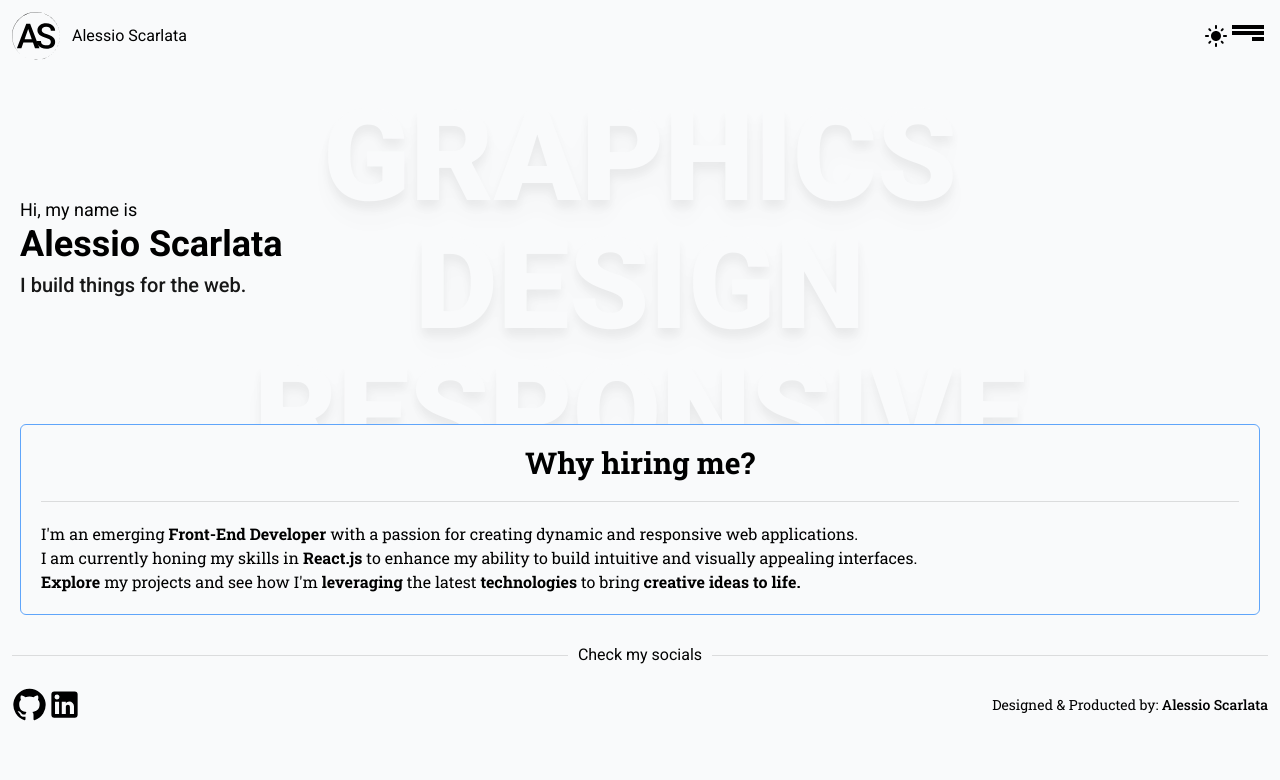
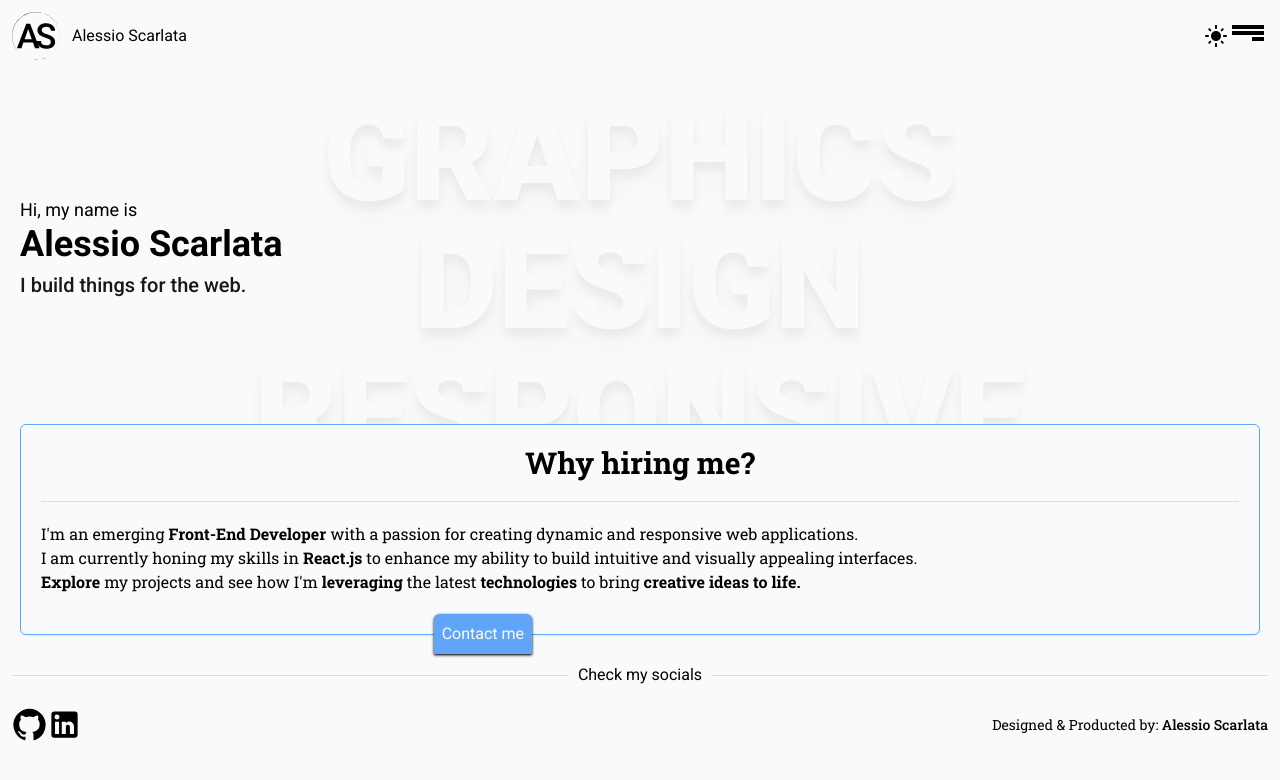
Before and after one commit to xScafu/portfolio-site-react, a React (Vite) app: page / in a window 1280 px wide. Shown: the top 780 px of the page. Built offline with nearby package versions, Linux system fonts and the light colour scheme.

Commit message:
CSS added

```diff
--- a/src/components/Presentation.jsx
+++ b/src/components/Presentation.jsx
@@ -65,11 +65,11 @@ export default function Presentation() {
         initial="initial"
         whileInView="inView"
         viewport={{ once: true, amount: 0.5 }}
-        className="font-serif bg-gray-50 border border-blue-400 p-5 rounded-md mt-32"
+        className="font-serif bg-gray-50 border border-blue-400 p-5 rounded-md mt-32 drop-shadow-sm shadow-black"
       >
         <h2 className="font-bold text-3xl text-center mb-5">Why hiring me?</h2>
         <Divider></Divider>
-        <p className="mt-5">
+        <p className="my-5">
           I'm an emerging <span className="font-bold">Front-End Developer</span>{" "}
           with a passion for creating dynamic and responsive web applications.{" "}
           <br />I am currently honing my skills in{" "}
@@ -80,6 +80,12 @@ export default function Presentation() {
           <span className="font-bold">technologies</span> to bring{" "}
           <span className="font-bold">creative ideas to life.</span>
         </p>
+        <button
+          type="button"
+          className="bg-blue-400 text-gray-50 font-sans p-2 absolute left-1/3 rounded-t-md shadow shadow-black "
+        >
+          Contact me
+        </button>
       </motion.div>
     </div>
   );
```
